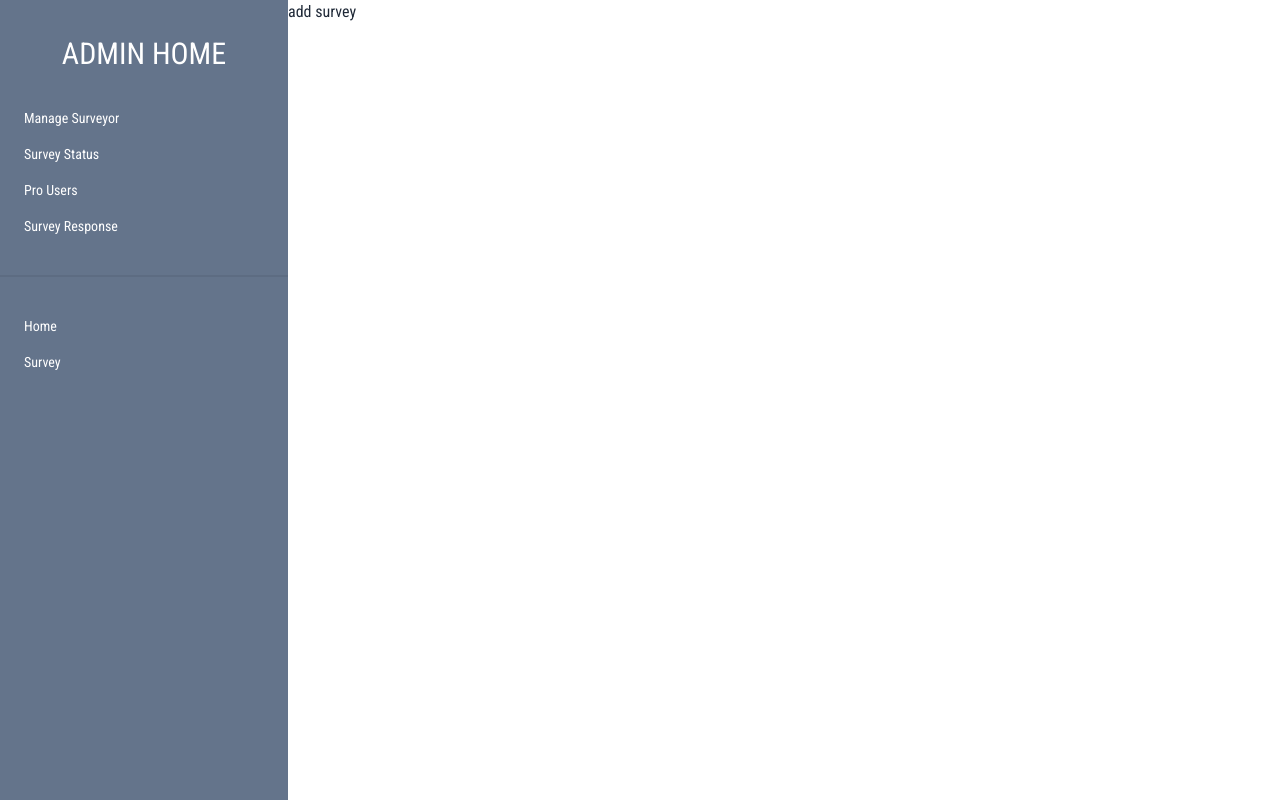
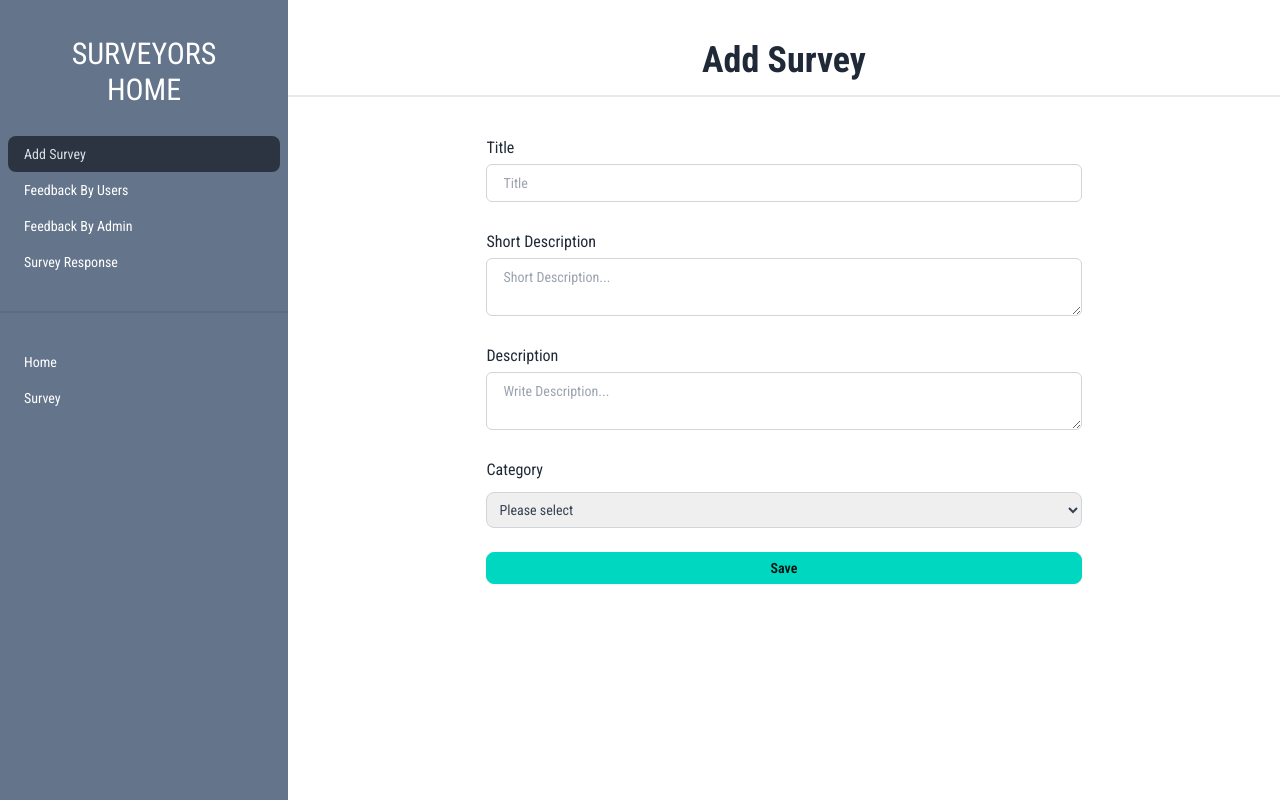
Before and after one commit to AshikurZaman01/polling_And_survey_app, a React (Vite) app: page /dashboard/addSurvey in a window 1280 px wide. Built offline with nearby package versions, Linux system fonts and the light colour scheme; no server answers; sample sign-in values are in the browser's storage.

Commit message:
add survey page

```diff
--- a/package.json
+++ b/package.json
@@ -10,6 +10,7 @@
     "preview": "vite preview"
   },
   "dependencies": {
+    "@headlessui/react": "^1.7.17",
     "@radix-ui/react-avatar": "^1.0.4",
     "@radix-ui/react-select": "^2.0.0",
     "@tanstack/react-query": "^5.8.7",
@@ -20,6 +21,7 @@
     "lottie-react": "^2.4.0",
     "lottie-web": "^5.12.2",
     "match-sorter": "^6.3.1",
+    "moment": "^2.29.4",
     "react": "^18.2.0",
     "react-dom": "^18.2.0",
     "react-helmet-async": "^2.0.1",
--- a/src/Components/Pages/Dashboard/Dashboard.jsx
+++ b/src/Components/Pages/Dashboard/Dashboard.jsx
@@ -1,8 +1,11 @@
 import { NavLink, Outlet } from "react-router-dom";
+import useAdmin from "../../hooks/useAdmin";
 
 const Dashboard = () => {
 
-    const isAdmin = true;
+
+    const [isAdmin] = useAdmin();
+    console.log(isAdmin);
 
     return (
         <div className="flex">
--- a/src/Components/Pages/Dashboard/Surveyor/AddSurvey.jsx
+++ b/src/Components/Pages/Dashboard/Surveyor/AddSurvey.jsx
@@ -1,8 +1,94 @@
+import moment from 'moment';
+import useAuth from '../../../hooks/useAuth';
+import useAxiosSecure from '../../../hooks/useAxiosSecure';
+import toast from 'react-hot-toast';
 
 const AddSurvey = () => {
+
+    const { user } = useAuth();
+    const axiosSec = useAxiosSecure();
+
+    const handleAddSurvey = async (e) => {
+        e.preventDefault();
+
+        try {
+            const formData = new FormData(e.target);
+
+            const newSurvey = {
+                userName: user?.displayName,
+                userEmail: user?.email,
+                userPhoto: user?.photoURL,
+                title: formData.get('title'),
+                shortdescription: formData.get('shortdescription'),
+                description: formData.get('description'),
+                category: formData.get('HeadlineAct'),
+                date: moment().format().split('T')[0],
+            };
+
+            const res = await axiosSec.post('/surveys', newSurvey);
+
+            if (res.data.insertedId) {
+                toast.success('Survey added successfully');
+            }
+        } catch (error) {
+            console.error(error);
+            toast.error('Error adding survey');
+        }
+
+        e.target.reset();
+    };
+
+
     return (
         <div>
-            add survey
+            <div>
+                <h1 className="text-4xl font-bold text-center pt-10">Add Survey</h1>
+                <div className="divider pb-5"></div>
+            </div>
+
+            <div>
+                <form onSubmit={handleAddSurvey}>
+
+                    <div className='w-[60%] mx-auto'>
+
+                        <div className="flex flex-col">
+                            <label className="leading-loose">Title</label>
+                            <input name="title" type="text" className="px-4 py-2 border focus:ring-gray-500 focus:border-gray-900 w-full sm:text-sm border-gray-300 rounded-md focus:outline-none text-gray-600" placeholder="Title" />
+                        </div><br />
+
+                        <div className="flex flex-col">
+                            <label className="leading-loose">Short Description</label>
+                            <textarea name="shortdescription" type="text" className="px-4 py-2 border focus:ring-gray-500 focus:border-gray-900 w-full sm:text-sm border-gray-300 rounded-md focus:outline-none text-gray-600" placeholder="Short Description..." />
+                        </div>
+                        <br />
+
+                        <div className="flex flex-col">
+                            <label className="leading-loose">Description</label>
+                            <textarea name="description" type="text" className="px-4 py-2 border focus:ring-gray-500 focus:border-gray-900 w-full sm:text-sm border-gray-300 rounded-md focus:outline-none text-gray-600" placeholder="Write Description..." />
+                        </div>
+                        <br />
+
+                        <div className="flex flex-col">
+                            <label className="leading-loose">Category</label>
+                            <select
+                                name="HeadlineAct"
+                                id="HeadlineAct"
+                                className="mt-1.5 w-full rounded-lg border p-2 border-gray-300 text-gray-700 sm:text-sm"
+                            >
+                                <option value="">Please select</option>
+                                <option value="Entertainment">Entertainment</option>
+                                <option value="Technology">Technology</option>
+                                <option value="Health And Wellness">Health And Wellness</option>
+                                <option value="Environment">Environment</option>
+                                <option value="Workplace">Workplace</option>
+                                <option value="Travel">Travel</option>
+                                <option value="Hobbies">Hobbies</option>
+                            </select>
+                        </div><br />
+                        <button type='submit' className='btn btn-sm btn-accent  w-full'>Save</button>
+                    </div>
+                </form>
+            </div>
         </div>
     );
 };
--- a/src/Components/Pages/LoginAndRegister/Login.jsx
+++ b/src/Components/Pages/LoginAndRegister/Login.jsx
@@ -31,12 +31,15 @@ const Login = () => {
                 const loggedInUser = res.user;
                 console.log(loggedInUser)
                 navigate(location?.state ? location.state : '/');
+
             })
             .catch(err => {
                 toast.error('logg in failed..')
 
                 console.log(err);
             })
+        e.target.reset();
+
     }
 
     return (
--- a/src/Components/Pages/LoginAndRegister/Register.jsx
+++ b/src/Components/Pages/LoginAndRegister/Register.jsx
@@ -66,6 +66,7 @@ const Register = () => {
                                         }, 2000);
                                         navigate(location?.state ? location.state : '/');
                                         console.log('user data save to d')
+
                                     }
                                 })
                             // create user add
@@ -75,7 +76,7 @@ const Register = () => {
                             console.log(err);
                         });
                 })
-
+            e.target.reset();
         }
     }
 
--- a/src/Components/Pages/Survey/Survey.jsx
+++ b/src/Components/Pages/Survey/Survey.jsx
@@ -9,7 +9,7 @@ const Survey = () => {
     const [latestPost, setLatestPost] = useState(null);
 
     useEffect(() => {
-        fetch('survey.json')
+        fetch('http://localhost:3000/surveys')
             .then(res => res.json())
             .then(data => setSurveys(data))
             .catch(err => console.log(err))
--- a/src/Components/Pages/Survey/SurveyCard.jsx
+++ b/src/Components/Pages/Survey/SurveyCard.jsx
@@ -4,8 +4,10 @@ import { AiFillDislike } from "react-icons/ai";
 
 const SurveyCard = ({ survey }) => {
 
+    console.log(survey)
 
-    const { title, short_secs, description, like, dislike, date } = survey || {}
+
+    const { title, shortdescription, description, like, dislike, date, userName, userEmail, userPhoto } = survey || {}
 
     const { user } = useAuth();
 
@@ -18,12 +20,12 @@ const SurveyCard = ({ survey }) => {
 
                     <div>
                         <h1 className="text-3xl font-semibold">{title}</h1>
-                        <h3 className="py-2 text-xl">{short_secs}</h3>
+                        <h3 className="py-2 text-xl">{shortdescription}</h3>
                     </div>
 
                     <div className="flex flex-col items-center justify-center">
                         <div className="w-[40px] h-[35px] ">
-                            <img className="rounded-full w-full h-full" src={user?.photoURL} alt="" />
+                            <img className="rounded-full w-full h-full" src={userPhoto} alt={userName} />
                         </div>
                         <div>
                             <p className="text-xs w-[60px]">{date}</p>
--- /dev/null
+++ b/src/Components/hooks/useAdmin.jsx
@@ -0,0 +1,22 @@
+import { useQuery } from "@tanstack/react-query";
+import useAuth from "./useAuth";
+import useAxiosSecure from "./useAxiosSecure";
+
+const useAdmin = () => {
+
+    const { user } = useAuth();
+    const axiosSec = useAxiosSecure();
+
+
+    const { data: isAdmin } = useQuery({
+        queryKey: [user?.email, 'isAdmin'],
+        queryFn: async () => {
+            const res = await axiosSec.get(`/users/admin/${user?.email}`);
+            return res.data?.admin;
+        },
+
+    })
+    return [isAdmin]
+};
+
+export default useAdmin;
```
Also changed, not shown: 1 other file (tests, documents, lock files or other folders).
